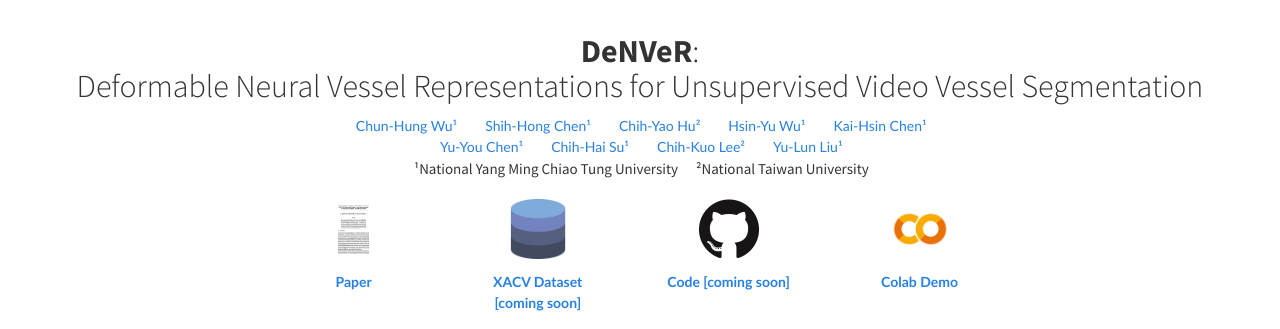
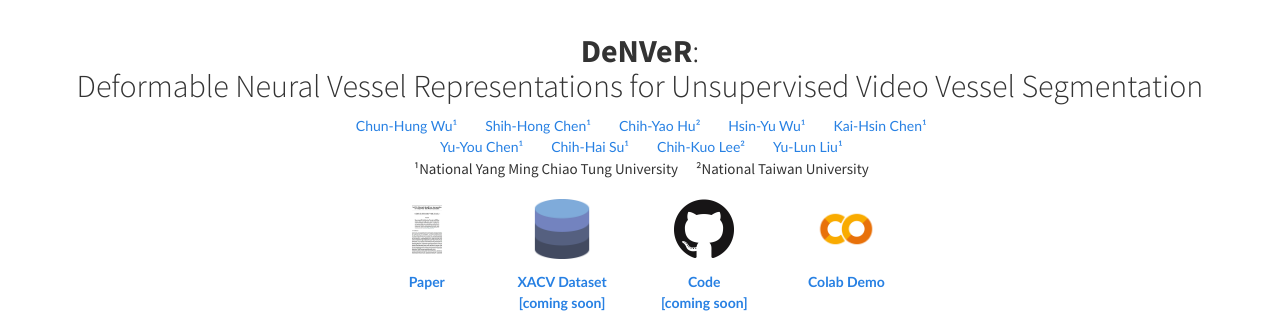
Before and after one commit to kirito878/kirito878.github.io, a plain HTML site: page DeNVeR/index.html in a window 1280 px wide. Shown: the top 329 px of the page. Drawn offline with nearby package versions, Linux system fonts and the light colour scheme; some packages are replaced by stand-ins of ours; a script that the page names is missing; some icons are missing.

Commit message:
fix icons width

```diff
--- a/DeNVeR/index.html
+++ b/DeNVeR/index.html
@@ -144,7 +144,7 @@
 
 
         <div class="row">
-                <div class="col-md-8 col-md-offset-2 text-center">
+                <div class="col-md-6 col-md-offset-3 text-center">
                     <ul class="nav nav-pills nav-justified">
                         <li>
                             <a href="">
@@ -161,7 +161,7 @@
                         <li>
                             <a href="">
                             <image src="img/github.png" height="60px">
-                                <h4><strong>Code [coming soon]</strong></h4>
+                                <h4><strong>Code<br>[coming soon]</strong></h4>
                             </a>
                         </li>
                         <li>
```
